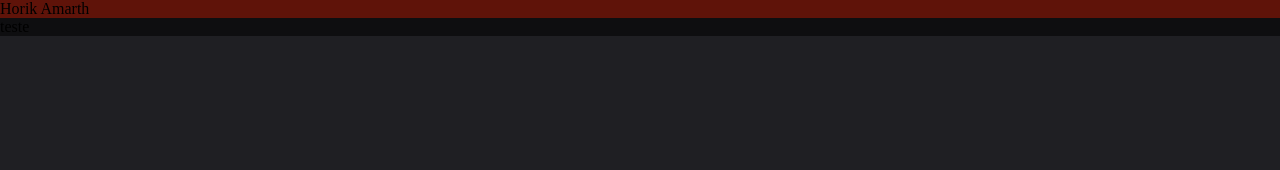
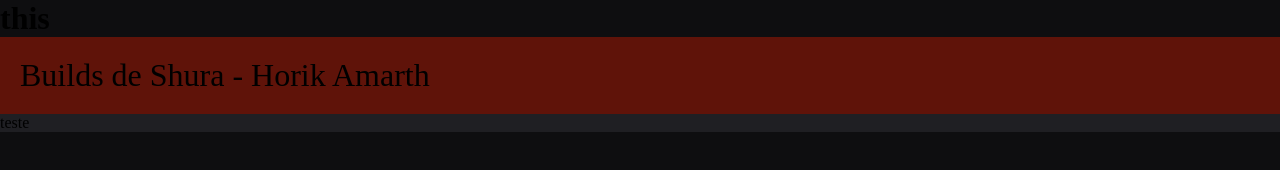
Before and after one commit to AldoBrane/BuildsShuraHorik, a plain HTML site: page index.html in a window 1280 px wide. Drawn offline with Linux system fonts and the light colour scheme.

Commit message:
Pequeno update de Css.

```diff
--- a/assets/css/style.css
+++ b/assets/css/style.css
@@ -1,14 +1,23 @@
 * {
     margin: 0px;
     padding: 0px;
-    background-color: rgb(31, 31, 35);
+    background-color: rgb(14, 14, 16);
+
 }
 
 .upperbanner {
+    padding: 20px;
+    font-size: 2em;
     background-color: rgb(95, 19, 9);
 
 }
 
 .darkercolor {
-    background-color: rgb(14, 14, 16);
+    background-color: rgb(31, 31, 35);
+
 }
+
+h1{
+    margin: 0px;
+    padding: 0px;
+}
--- a/index.html
+++ b/index.html
@@ -8,8 +8,9 @@
   <link rel="stylesheet" href="./assets/css/style.css">
 </head>
 <body>
+  <h1>this</h1>
   <div class="upperbanner">
-    Horik Amarth
+    Builds de Shura - Horik Amarth
   </div>
   <div class="darkercolor">
     teste
```
